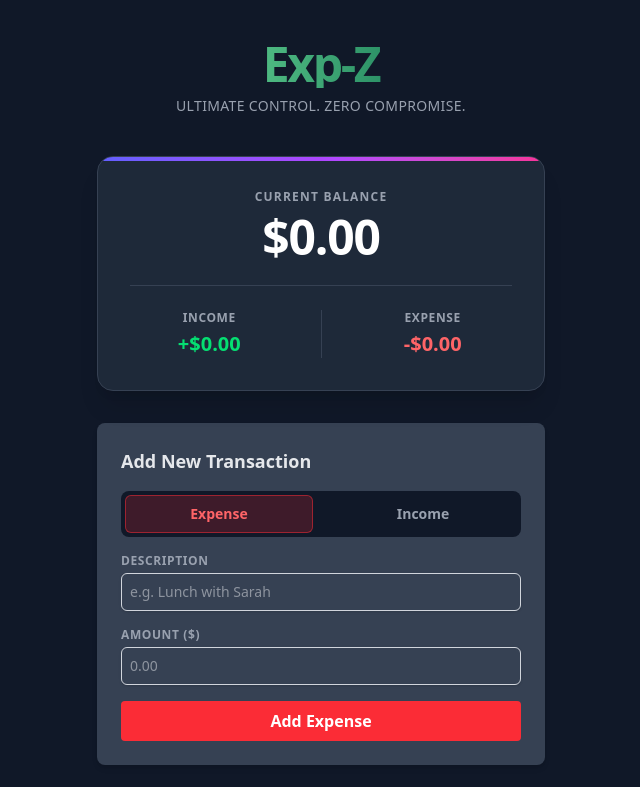
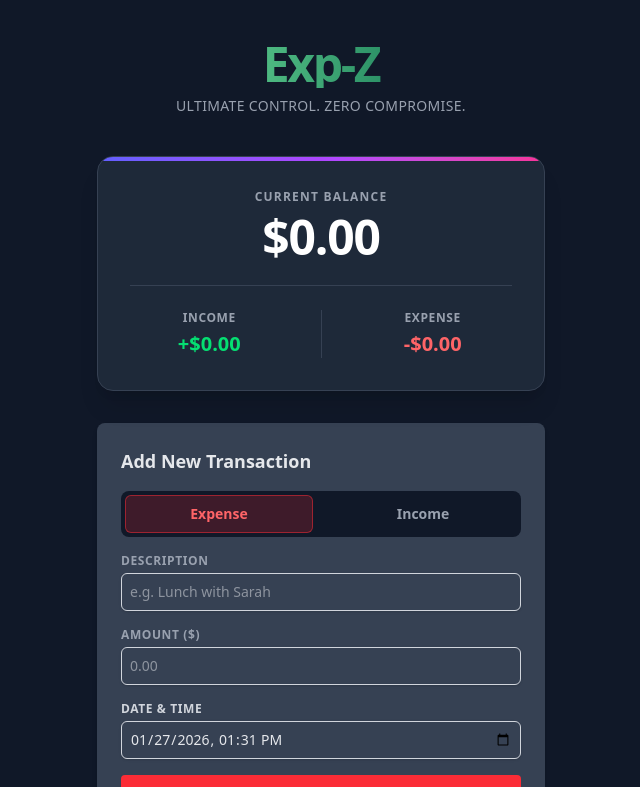
Before and after one commit to b0yu-li/exp-z, a React (Vite) app in the folder packages/client/: page / in a window 1280 px wide. Shown: the top 787 px of the page, without its empty margins (319-959 px from the left). Built offline with nearby package versions, Linux system fonts and the light colour scheme.

Commit message:
feat: add "date & time"

```diff
--- a/packages/client/src/components/AddTransactionForm.tsx
+++ b/packages/client/src/components/AddTransactionForm.tsx
@@ -9,6 +9,7 @@ export const AddTransactionForm = ({ onAdd }: Props) => {
     // 2. Local State (Controlled Inputs)
     const [text, setText] = useState('');
     const [amount, setAmount] = useState('');
+    const [dateTime, setDateTime] = useState(() => new Date().toISOString().slice(0, 16));
     const [isExpense, setIsExpense] = useState(true); // Default to Expense (most common)
 
     const handleSubmit = (e: React.FormEvent) => {
@@ -26,6 +27,7 @@ export const AddTransactionForm = ({ onAdd }: Props) => {
             id: Date.now(), // Simple ID for now
             text,
             amount: finalAmount,
+            dateTime: dateTime
         });
 
         // 5. Reset Form
@@ -42,8 +44,8 @@ export const AddTransactionForm = ({ onAdd }: Props) => {
                 {/* Type Toggle */}
                 <div className="grid grid-cols-2 gap-4 p-1 bg-gray-900 rounded-lg">
                     <label className={`flex justify-center items-center cursor-pointer p-2 rounded-md transition-all ${isExpense
-                            ? 'bg-red-500/20 text-red-400 border border-red-500/50'
-                            : 'text-gray-400 hover:bg-gray-800 border border-transparent' // Added border-transparent
+                        ? 'bg-red-500/20 text-red-400 border border-red-500/50'
+                        : 'text-gray-400 hover:bg-gray-800 border border-transparent' // Added border-transparent
                         }`}>
                         <input
                             type="radio"
@@ -56,8 +58,8 @@ export const AddTransactionForm = ({ onAdd }: Props) => {
                     </label>
 
                     <label className={`flex justify-center items-center cursor-pointer p-2 rounded-md transition-all ${!isExpense
-                            ? 'bg-green-500/20 text-green-400 border border-green-500/50'
-                            : 'text-gray-400 hover:bg-gray-800 border border-transparent' // Added border-transparent
+                        ? 'bg-green-500/20 text-green-400 border border-green-500/50'
+                        : 'text-gray-400 hover:bg-gray-800 border border-transparent' // Added border-transparent
                         }`}>
                         <input
                             type="radio"
@@ -72,6 +74,7 @@ export const AddTransactionForm = ({ onAdd }: Props) => {
 
                 {/* Text Input */}
                 <div>
+                    {/* TODO: - text-gray-300 */}
                     <label className="block text-xs font-bold text-gray-400 uppercase tracking-wider mb-1">Description</label>
                     <input
                         type="text"
@@ -84,6 +87,7 @@ export const AddTransactionForm = ({ onAdd }: Props) => {
 
                 {/* Amount Input */}
                 <div>
+                    {/* TODO: - text-gray-300 */}
                     <label className="block text-xs font-bold text-gray-400 uppercase tracking-wider mb-1">Amount ($)</label>
                     <input
                         type="number"
@@ -91,6 +95,17 @@ export const AddTransactionForm = ({ onAdd }: Props) => {
                         onChange={(e) => setAmount(e.target.value)}
                         placeholder="0.00"
                         step="0.01" // Allow cents
+                        className="mt-1 block w-full rounded-md border-gray-300 shadow-sm focus:border-indigo-500 focus:ring-indigo-500 sm:text-sm text-gray-200 p-2 border"
+                    />
+                </div>
+
+                {/* Date & Time Input */}
+                <div>
+                    <label className="block text-xs font-bold text-gray-300 uppercase tracking-wider mb-1">Date & Time</label>
+                    <input
+                        type="datetime-local"
+                        value={dateTime}
+                        onChange={(e) => setDateTime(e.target.value)}
                         className="mt-1 block w-full rounded-md border-gray-300 shadow-sm focus:border-indigo-500 focus:ring-indigo-500 sm:text-sm text-gray-200 p-2 border"
                     />
                 </div>
--- a/packages/client/src/components/TransactionList.tsx
+++ b/packages/client/src/components/TransactionList.tsx
@@ -20,6 +20,7 @@ export const TransactionList = ({ transactions, onDelete }: Props) => {
                             }`}
                     >
                         <span className="text-gray-700">{t.text}</span>
+                        <span className="text-gray-700">{t.dateTime}</span>
                         <div className="flex items-center gap-4">
                             <span className={`font-bold ${t.amount < 0 ? 'text-red-600' : 'text-green-600'}`}>
                                 {t.amount < 0 ? '-' : '+'}${Math.abs(t.amount).toFixed(2)}
--- a/packages/client/src/models/Transaction.ts
+++ b/packages/client/src/models/Transaction.ts
@@ -2,4 +2,5 @@ export interface Transaction {
     id: number;
     text: string;
     amount: number;
+    dateTime: string;
 }
```
